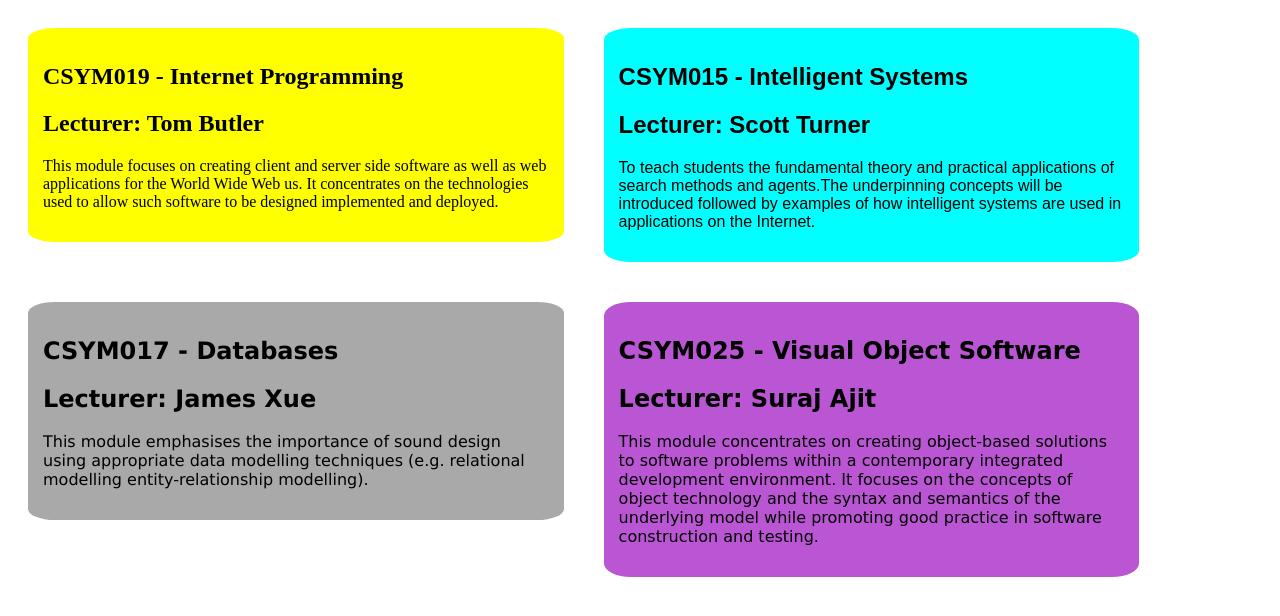
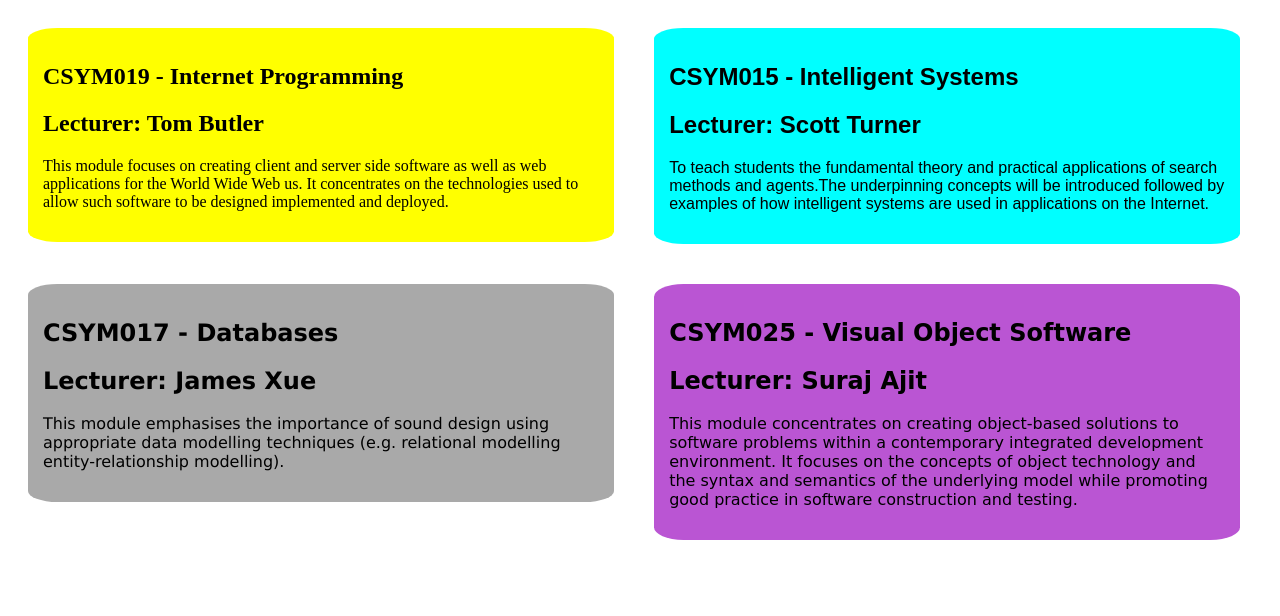
Before and after one commit to maithrisharma/Internet-Programming-Tasks, a plain HTML site: page Week2/exercise3.html in a window 1280 px wide. Drawn offline with Linux system fonts and the light colour scheme.

Commit message:
changed width to 44%

```diff
--- a/Week2/style.css
+++ b/Week2/style.css
@@ -33,7 +33,7 @@
     float: left;
 }
 .module1, .module2, .module3, .module4{
-    width:40%;
+    width:44%;
     display: block;
     float:left;
 }
```
